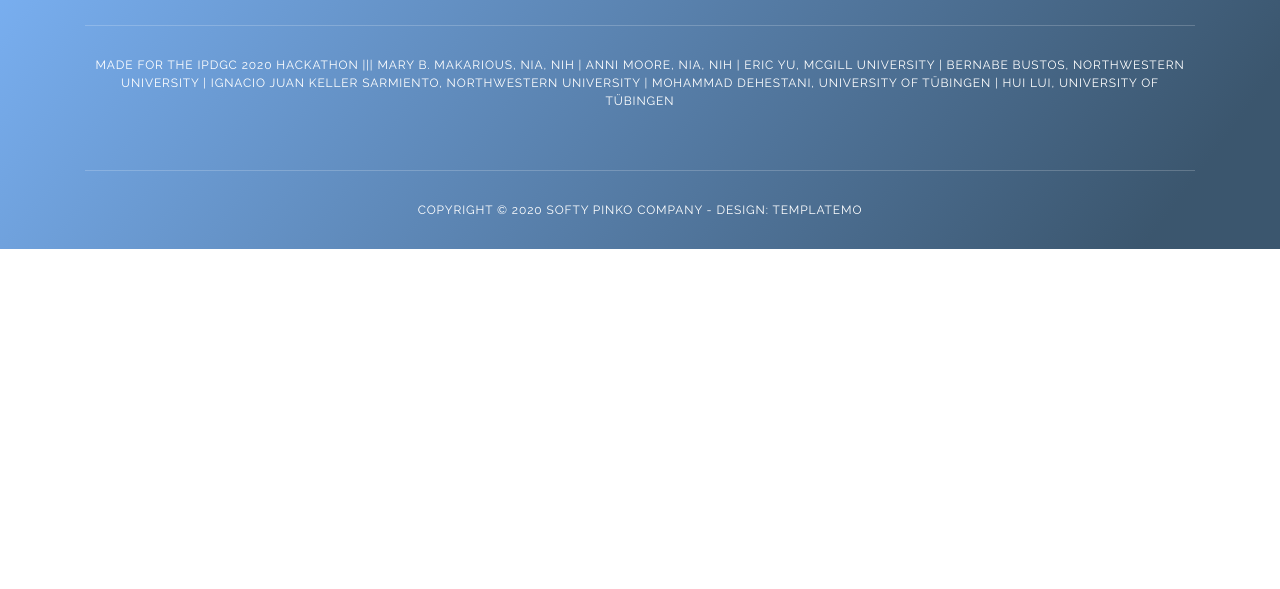
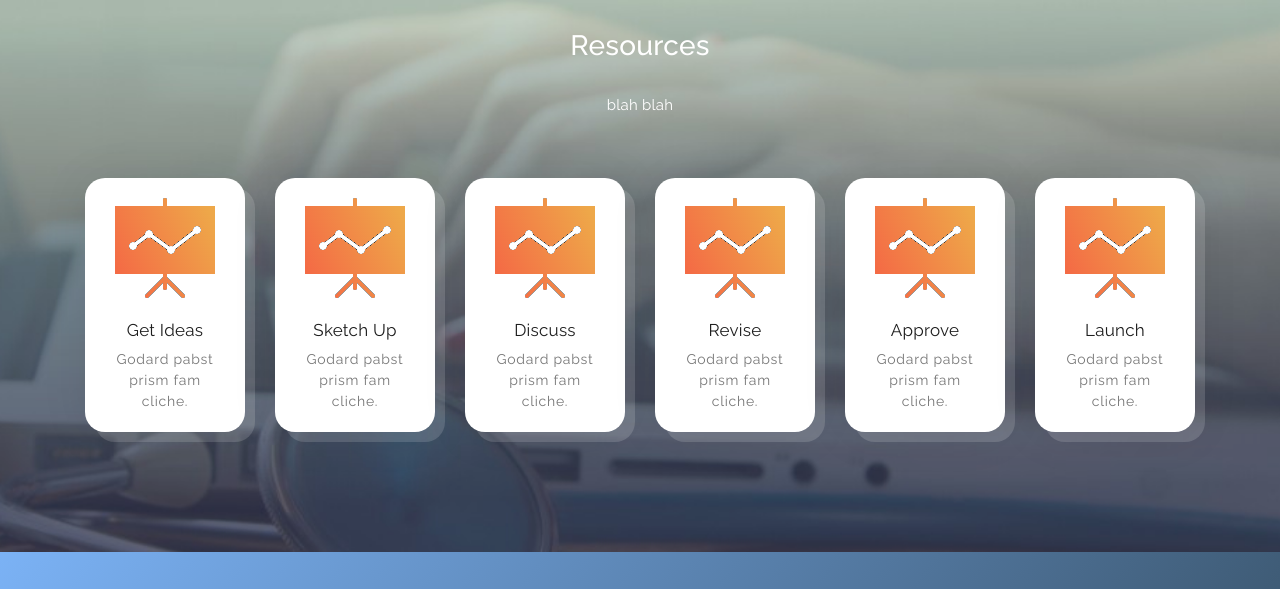
Before and after one commit to ipdgc/Online-PD-Risk-Score, a plain HTML site: page docs/index.html in a window 1280 px wide. Shown: the part 6599-7188 px from the top of the page. Before the commit the page ends 6848 px from the top, so only its background shows below. Drawn offline with Linux system fonts and the light colour scheme.

Commit message:
Update index.html

```diff
--- a/docs/index.html
+++ b/docs/index.html
@@ -9,7 +9,7 @@
     <meta name="author" content="">
     <link href="https://fonts.googleapis.com/css?family=Raleway:100,300,400,500,700,900" rel="stylesheet">
 
-    <title>Softy Pinko - Bootstrap 4.0 Theme</title>
+    <title>IPDGC PD Risk Scores</title>
 <!--
 SOFTY PINKO
 https://templatemo.com/tm-535-softy-pinko
@@ -638,6 +638,72 @@ https://templatemo.com/tm-535-softy-pinko
     </section>
     <!-- ***** Publications End ***** -->
 
+
+    <!-- ***** Home Parallax Start ***** -->
+    <section class="mini" id="resources">
+        <div class="mini-content">
+            <div class="container">
+                <div class="row">
+                    <div class="offset-lg-3 col-lg-6">
+                        <div class="info">
+                            <h1>Resources</h1>
+                            <p>blah blah</p>
+                        </div>
+                    </div>
+                </div>
+
+                <!-- ***** Mini Box Start ***** -->
+                <div class="row">
+                    <div class="col-lg-2 col-md-3 col-sm-6 col-6">
+                        <a href="#" class="mini-box">
+                            <i><img src="assets/images/stats.png" alt=""></i>
+                            <strong>Get Ideas</strong>
+                            <span>Godard pabst prism fam cliche.</span>
+                        </a>
+                    </div>
+                    <div class="col-lg-2 col-md-3 col-sm-6 col-6">
+                        <a href="#" class="mini-box">
+                            <i><img src="assets/images/stats.png" alt=""></i>
+                            <strong>Sketch Up</strong>
+                            <span>Godard pabst prism fam cliche.</span>
+                        </a>
+                    </div>
+                    <div class="col-lg-2 col-md-3 col-sm-6 col-6">
+                        <a href="#" class="mini-box">
+                            <i><img src="assets/images/stats.png" alt=""></i>
+                            <strong>Discuss</strong>
+                            <span>Godard pabst prism fam cliche.</span>
+                        </a>
+                    </div>
+                    <div class="col-lg-2 col-md-3 col-sm-6 col-6">
+                        <a href="#" class="mini-box">
+                            <i><img src="assets/images/stats.png" alt=""></i>
+                            <strong>Revise</strong>
+                            <span>Godard pabst prism fam cliche.</span>
+                        </a>
+                    </div>
+                    <div class="col-lg-2 col-md-3 col-sm-6 col-6">
+                        <a href="#" class="mini-box">
+                            <i><img src="assets/images/stats.png" alt=""></i>
+                            <strong>Approve</strong>
+                            <span>Godard pabst prism fam cliche.</span>
+                        </a>
+                    </div>
+                    <div class="col-lg-2 col-md-3 col-sm-6 col-6">
+                        <a href="#" class="mini-box">
+                            <i><img src="assets/images/stats.png" alt=""></i>
+                            <strong>Launch</strong>
+                            <span>Godard pabst prism fam cliche.</span>
+                        </a>
+                    </div>
+                </div>
+                <!-- ***** Mini Box End ***** -->
+            </div>
+        </div>
+    </section>
+    <!-- ***** Home Parallax End ***** -->
+
+
     <!-- ***** Footer Start ***** -->
     <footer>
         <div class="container">
```
